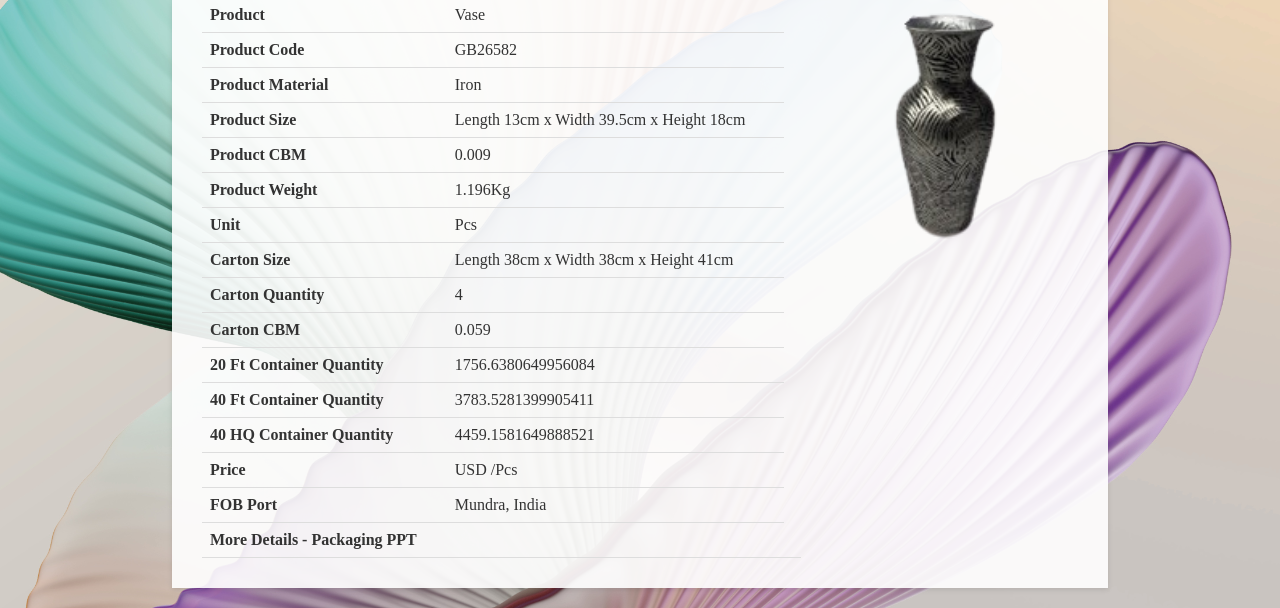
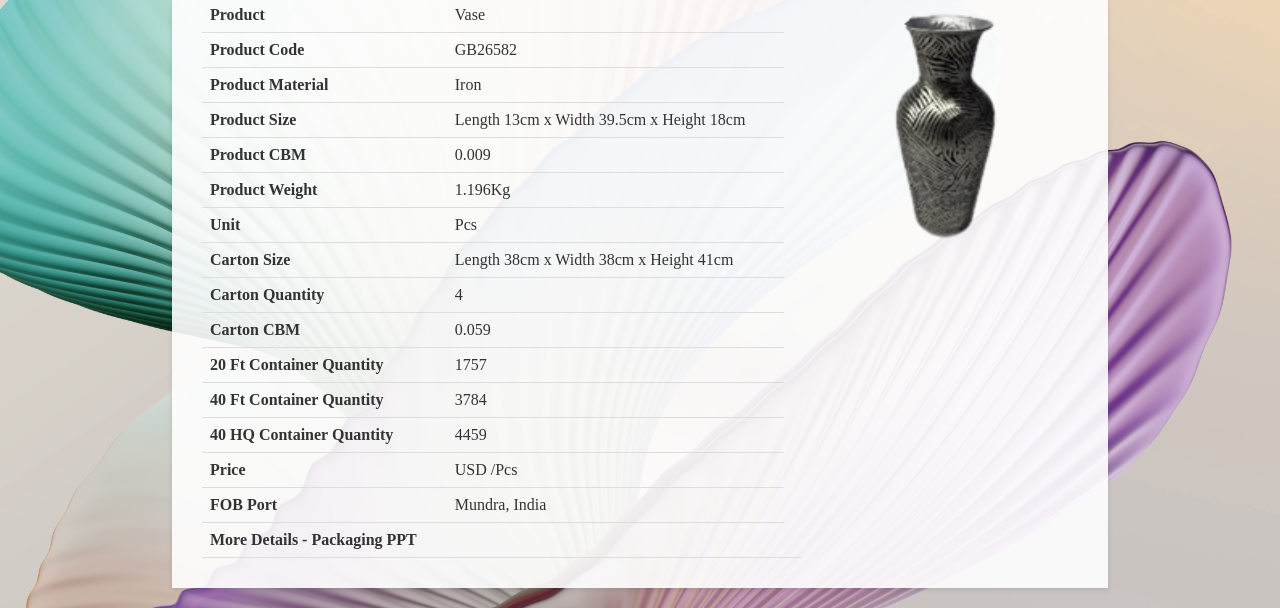
Before and after one commit to GBSLIT/GB26582, a plain HTML site: page index.html in a window 1280 px wide. Shown: the part 231-839 px from the top of the page. Drawn offline with Linux system fonts and the light colour scheme.

Commit message:
Update index.html

```diff
--- a/index.html
+++ b/index.html
@@ -177,15 +177,15 @@
                 </tr>
                 <tr>
                     <th>20 Ft Container Quantity</th>
-                    <td>1756.6380649956084 </td>
+                    <td>1757 </td>
                 </tr>
                 <tr>
                     <th>40 Ft Container Quantity</th>
-                    <td>3783.5281399905411 </td>
+                    <td>3784 </td>
                 </tr>
                 <tr>
                     <th>40 HQ Container Quantity</th>
-                    <td>4459.1581649888521 </td>
+                    <td>4459 </td>
                  </tr>
                 <tr>
                     <th>Price</th>
```
